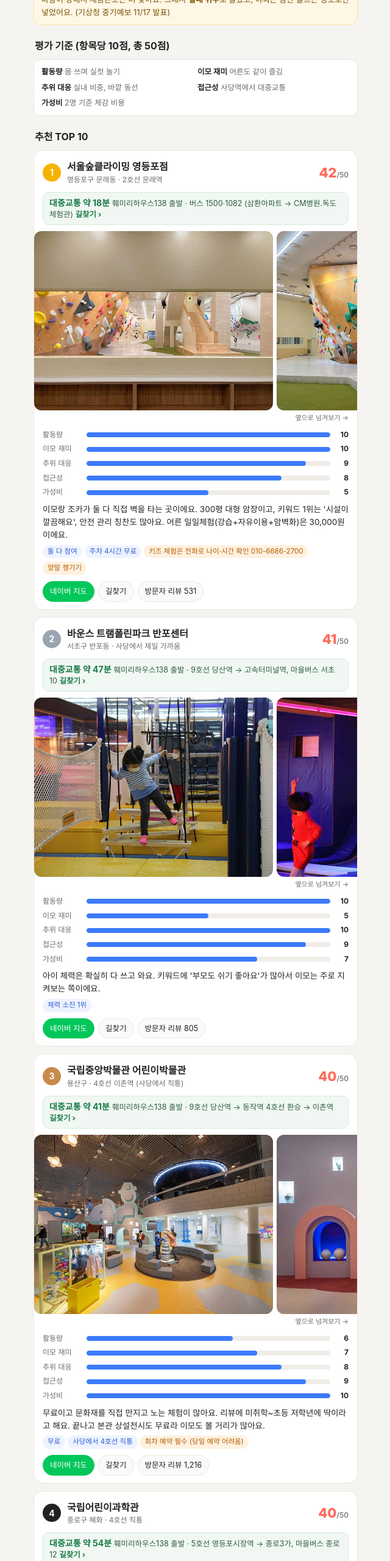
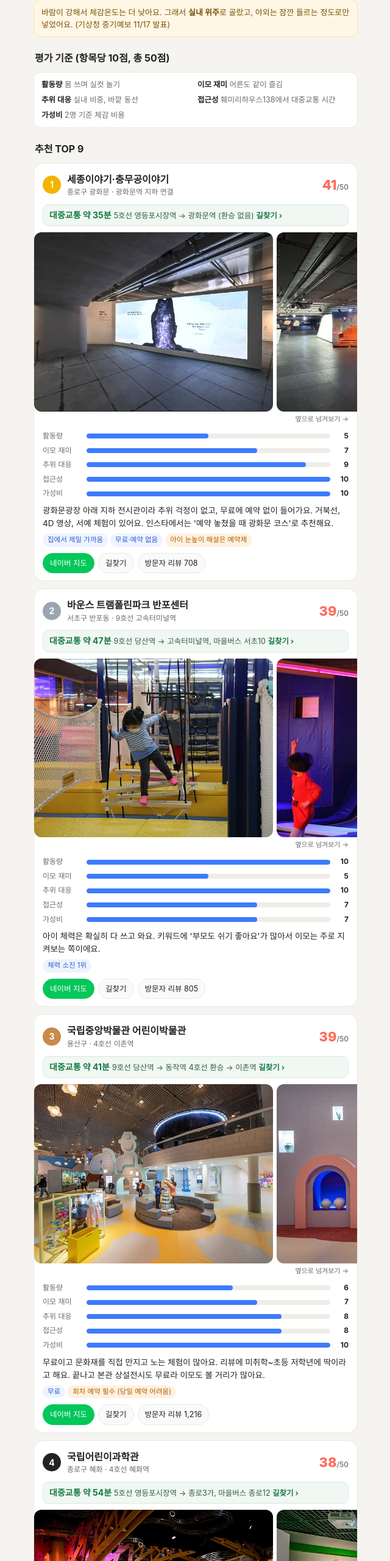
Before and after one commit to Weilkod/weekend-kids-outing, a plain HTML site: page index.html in a window 1280 px wide. Shown: the part 200-2760 px from the top of the page at 61% size, without its empty margins (319-959 px from the left). Drawn offline with Linux system fonts and the light colour scheme.

Commit message:
훼미리하우스138 출발 기준으로 변경, 클라이밍 제외

```diff
--- a/index.html
+++ b/index.html
@@ -3,8 +3,8 @@
 <head>
 <meta charset="utf-8">
 <meta name="viewport" content="width=device-width, initial-scale=1, viewport-fit=cover">
-<title>이모랑 조카 주말 나들이 TOP 10 (11/21~22)</title>
-<meta name="description" content="7살 활동파 여자아이 + 31살 이모, 한파 주말 서울 실내 나들이 추천 10곳 점수표">
+<title>이모랑 조카 주말 나들이 TOP 9 (11/21~22)</title>
+<meta name="description" content="7살 활동파 여자아이 + 31살 이모, 한파 주말 서울 실내 나들이 추천 9곳 점수표">
 <style>
 :root{--bg:#f6f4f1;--card:#fff;--ink:#222;--sub:#6b6b6b;--line:#ebe7e2;--accent:#ff6b5b;--accent2:#3d7bfd;--good:#22a06b;--warn:#e8890c}
 *{box-sizing:border-box}
@@ -59,7 +59,7 @@ a{color:var(--accent2)}
 <div class="wrap">
 <header>
   <h1>이모랑 조카, 이번 주말 어디 갈까?</h1>
-  <p>7살 활동파 여자아이 + 31살 이모 · 사당역 출발 기준 · 인스타그램 + 네이버 플레이스 조사</p>
+  <p>7살 활동파 여자아이 + 31살 이모 · 훼미리하우스138(당산동) 출발 기준 · 인스타그램 + 네이버 플레이스 조사</p>
   <div class="weather">
     <div class="wday"><b>토 11/21</b>맑음 · -4 / 2℃</div>
     <div class="wday"><b>일 11/22</b>맑음 · -4 / 5℃</div>
@@ -73,40 +73,38 @@ a{color:var(--accent2)}
   <div><b>활동량</b> 몸 쓰며 실컷 놀기</div>
   <div><b>이모 재미</b> 어른도 같이 즐김</div>
   <div><b>추위 대응</b> 실내 비중, 바깥 동선</div>
-  <div><b>접근성</b> 사당역에서 대중교통</div>
+  <div><b>접근성</b> 훼미리하우스138에서 대중교통 시간</div>
   <div><b>가성비</b> 2명 기준 체감 비용</div>
 </div>
 
-<h2>추천 TOP 10</h2>
+<h2>추천 TOP 9</h2>
 <div id="list"></div>
 
 <h2>추천 코스</h2>
-<div class="course"><b>가까이 짧게</b><p>바운스 반포에서 2~3시간 → 압구정로데오 <a href="https://map.naver.com/p/entry/place/2092510977">벤슨 크리머리</a>. 인스타에 "7살 딸 취향 저격"이라는 <a href="https://www.instagram.com/p/DeS9fIbzPQY/">아이스크림 만들기 후기</a>가 있어요. 체험은 아직 하는지 가기 전에 확인하세요.</p></div>
-<div class="course"><b>예약 없이 광화문 코스 (무료)</b><p>세종이야기·충무공이야기 → 세종문화회관 지하 케이컰처어트랙션(무료) → 광화문 점심. 대부분 지하로 이동해요.</p></div>
-<div class="course"><b>이모랑 같이 몸 쓰는 코스</b><p>서울숲클라이밍 영등포점 체험강습 → 문래창작촌 카페. 가기 전에 키즈 체험 가능 나이와 시간을 전화로 꼭 확인하세요.</p></div>
+<div class="course"><b>체력 소진 + 디저트</b><p>바운스 반포에서 2~3시간 → 압구정로데오 <a href="https://map.naver.com/p/entry/place/2092510977">벤슨 크리머리</a>. 인스타에 "7살 딸 취향 저격"이라는 <a href="https://www.instagram.com/p/DeS9fIbzPQY/">아이스크림 만들기 후기</a>가 있어요. 체험은 아직 하는지 가기 전에 확인하세요.</p></div>
+<div class="course"><b>예약 없이 광화문 코스 (무료, 제일 가까움)</b><p>5호선 영등포시장역에서 한 번에 광화문역. 세종이야기·충무공이야기 → 세종문화회관 지하 케이컰처어트랙션(무료) → 광화문 점심. 대부분 지하로 이동해요.</p></div>
 <div class="course"><b>돈 덜 쓰는 코스</b><p>국립어린이과학관 (주말엔 예매 필수) → 대학로 점심.</p></div>
-<div class="course"><b>사당에서 제일 빨리</b><p>4호선 타고 대공원역 국립과천과학관. 이번 주말은 체험관(과학탐구관)이 쉬니까 자연사관, 천체투영관, 곤충생태관 위주로 보세요.</p></div>
+<div class="course"><b>큰 과학관 코스</b><p>9호선 당산역 → 동작역 4호선 환승 → 대공원역 국립과천과학관. 이번 주말은 체험관(과학탐구관)이 쉬니까 자연사관, 천체투영관, 곤충생태관 위주로 보세요.</p></div>
 
 <footer>
 대중교통 시간은 훼미리하우스138(영등포구 버드나루로17길 2)에서 출발하는 네이버 지도 최적 경로 기준이에요(도보 포함, 11/18 조회). 주말엔 배차가 달라 몇 분 차이 날 수 있어요.<br>
 점수는 네이버 플레이스 방문자 리뷰·키워드, 인스타그램 10~11월 인기 게시물, 공식 공지를 보고 매긴 상대 점수예요. 리뷰 수는 2026.11.18 기준이에요. 사진 출처: 네이버 플레이스.<br>
-예약이 필요한 곳(중앙박물관 어린이박물관, 키자니아, 상상나라, 어린이과학관, 클라이밍 키즈체험)은 출발 전에 남은 자리를 꼭 확인하세요.<br>
+예약이 필요한 곳(중앙박물관 어린이박물관, 키자니아, 상상나라, 어린이과학관)은 출발 전에 남은 자리를 꼭 확인하세요.<br>
 서울시청 지하 서울갤러리(무료)도 인기인데, 겨울철엔 일요일에 쉰다는 게시물이 있어서 순위에서는 뺐어요.
 </footer>
 </div>
 
 <script>
 const P=[
- {n:"서울숲클라이밍 영등포점",img:"climb",tt:"18분",tr:"버스 1500·1082 (삼환아파트 → CM병원.독도체험관)",a:"영등포구 문래동 · 2호선 문래역",id:"1013096161",s:[10,10,9,8,5],rv:"531",d:"이모랑 조카가 둘 다 직접 벽을 타는 곳이에요. 300평 대형 암장이고, 키워드 1위는 '시설이 깔끔해요', 안전 관리 칭찬도 많아요. 어른 일일체험(강습+자유이용+암벽화)은 30,000원이에요.",t:["둘 다 참여","주차 4시간 무료"],w:["키즈 체험은 전화로 나이·시간 확인 010-6686-2700","양말 챙기기"]},
- {n:"바운스 트램폴린파크 반포센터",img:"bounce",tt:"47분",tr:"9호선 당산역 → 고속터미널역, 마을버스 서초10",a:"서초구 반포동 · 사당에서 제일 가까움",id:"589845285",s:[10,5,10,9,7],rv:"805",d:"아이 체력은 확실히 다 쓰고 와요. 키워드에 '부모도 쉬기 좋아요'가 많아서 이모는 주로 지켜보는 쪽이에요.",t:["체력 소진 1위"],w:[]},
- {n:"국립중앙박물관 어린이박물관",img:"nmkids",tt:"41분",tr:"9호선 당산역 → 동작역 4호선 환승 → 이촌역",a:"용산구 · 4호선 이촌역 (사당에서 직통)",id:"12207484",s:[6,7,8,9,10],rv:"1,216",d:"무료이고 문화재를 직접 만지고 노는 체험이 많아요. 리뷰에 미취학~초등 저학년에 딱이라고 해요. 끝나고 본관 상설전시도 무료라 이모도 볼 거리가 많아요.",t:["무료","사당에서 4호선 직통"],w:["회차 예약 필수 (당일 예약 어려움)"]},
- {n:"국립어린이과학관",img:"kidsci",tt:"54분",tr:"5호선 영등포시장역 → 종로3가, 마을버스 종로12",a:"종로구 혜화 · 4호선 직통",id:"11796217",s:[7,6,9,8,10],rv:"733",d:"리뷰 기준 0~7세 무료, 어른 2,000원. 로봇쇼 칭찬이 많아요. 대학로 코스로 묶기 좋아요.",t:["초저가"],w:["주말 예매 필수"]},
- {n:"국립과천과학관",img:"gwacheon",tt:"48분",tr:"9호선 당산역 → 동작역 4호선 환승 → 대공원역",a:"과천 · 4호선 대공원역",id:"12965666",s:[5,7,8,10,10],rv:"7,680",d:"사당에서 금방 가요. 입장료 어른 4,000원, 7~19세 2,000원. 자연사관, 천체투영관, 곤충생태관은 정상 운영해요.",t:["가장 가까운 대형 과학관"],w:["체험관(과학탐구관) 11/16~23 휴관, 11/24 재개관"]},
- {n:"세종이야기·충무공이야기",img:"sejong",tt:"35분",tr:"5호선 영등포시장역 → 광화문역 (환승 없음)",c:4,a:"종로구 광화문 · 광화문역 지하 연결",id:"19801532",s:[5,7,9,7,10],rv:"708",d:"광화문광장 아래 지하 전시관이라 추위 걱정이 없고, 무료에 예약 없이 들어가요. 거북선, 4D 영상, 서예 체험이 있어요. 인스타에서는 '예약 놓쳤을 때 광화문 코스'로 추천해요.",t:["무료·예약 없음"],w:["아이 눈높이 해설은 예약제"]},
- {n:"서울상상나라",img:"sangsang",tt:"1시간 5분",tr:"5호선 영등포시장역 → 군자역 (환승 없음)",a:"광진구 어린이대공원 · 7호선",id:"31949741",s:[8,5,8,7,9],rv:"3,861",d:"몸 쓰는 체험이 많고 저렴해요. 최근 1층 전시를 새로 바꿨다는 후기가 있어요.",t:["체험형"],w:["관람 2주 전 0시부터 예약 (예약자 우선 입장)"]},
- {n:"키자니아 서울",img:"kidzania",tt:"1시간",tr:"9호선 당산역 → 종합운동장역 2호선 환승 → 잠실역",a:"송파구 잠실 · 롯데월드몰",id:"13028779",s:[7,5,10,8,4],rv:"3,461",d:"7살에게 딱 맞는 직업체험. 대신 이모는 대부분 지켜보기만 해요.",t:["7살 맞춤"],w:["주말 1부/2부 운영"]},
- {n:"서대문자연사박물관",img:"sdm",tt:"46분",tr:"버스 761 → 163 환승",a:"서대문구 연희동 · 버스 필요",id:"11620547",s:[4,7,8,6,9],rv:"3,417",d:"공룡·동물 좋아하면 추천. 어른 후기도 좋은데 활동파 아이에겐 조금 정적이에요.",t:["공룡"],w:[]},
- {n:"서울식물원",img:"botanic",tt:"37분",tr:"9호선 당산역 → 양천향교역",a:"강서구 마곡 · 9호선 마곡나루역",id:"1932878505",s:[4,8,7,6,9],rv:"9,572",d:"온실 안은 따뜻하고 사진이 잘 나와서 이모 만족도가 높아요. 뛰어놀 거리는 적어요.",t:["사진 맛집"],w:[]}
+ {n:"세종이야기·충무공이야기",img:"sejong",tt:"35분",tr:"5호선 영등포시장역 → 광화문역 (환승 없음)",c:4,a:"종로구 광화문 · 광화문역 지하 연결",id:"19801532",s:[5,7,9,10,10],rv:"708",d:"광화문광장 아래 지하 전시관이라 추위 걱정이 없고, 무료에 예약 없이 들어가요. 거북선, 4D 영상, 서예 체험이 있어요. 인스타에서는 '예약 놓쳤을 때 광화문 코스'로 추천해요.",t:["집에서 제일 가까움","무료·예약 없음"],w:["아이 눈높이 해설은 예약제"]},
+ {n:"바운스 트램폴린파크 반포센터",img:"bounce",tt:"47분",tr:"9호선 당산역 → 고속터미널역, 마을버스 서초10",a:"서초구 반포동 · 9호선 고속터미널역",id:"589845285",s:[10,5,10,7,7],rv:"805",d:"아이 체력은 확실히 다 쓰고 와요. 키워드에 '부모도 쉬기 좋아요'가 많아서 이모는 주로 지켜보는 쪽이에요.",t:["체력 소진 1위"],w:[]},
+ {n:"국립중앙박물관 어린이박물관",img:"nmkids",tt:"41분",tr:"9호선 당산역 → 동작역 4호선 환승 → 이촌역",a:"용산구 · 4호선 이촌역",id:"12207484",s:[6,7,8,8,10],rv:"1,216",d:"무료이고 문화재를 직접 만지고 노는 체험이 많아요. 리뷰에 미취학~초등 저학년에 딱이라고 해요. 끝나고 본관 상설전시도 무료라 이모도 볼 거리가 많아요.",t:["무료"],w:["회차 예약 필수 (당일 예약 어려움)"]},
+ {n:"국립어린이과학관",img:"kidsci",tt:"54분",tr:"5호선 영등포시장역 → 종로3가, 마을버스 종로12",a:"종로구 혜화 · 4호선 혜화역",id:"11796217",s:[7,6,9,6,10],rv:"733",d:"리뷰 기준 0~7세 무료, 어른 2,000원. 로봇쇼 칭찬이 많아요. 대학로 코스로 묶기 좋아요.",t:["초저가"],w:["주말 예매 필수"]},
+ {n:"국립과천과학관",img:"gwacheon",tt:"48분",tr:"9호선 당산역 → 동작역 4호선 환승 → 대공원역",a:"과천 · 4호선 대공원역",id:"12965666",s:[5,7,8,7,10],rv:"7,680",d:"9호선 타고 동작역에서 4호선으로 갈아타면 돼요. 입장료 어른 4,000원, 7~19세 2,000원. 자연사관, 천체투영관, 곤충생태관은 정상 운영해요.",t:["대형 과학관"],w:["체험관(과학탐구관) 11/16~23 휴관, 11/24 재개관"]},
+ {n:"서울식물원",img:"botanic",tt:"37분",tr:"9호선 당산역 → 양천향교역",a:"강서구 마곡 · 9호선 마곡나루역",id:"1932878505",s:[4,8,7,9,9],rv:"9,572",d:"온실 안은 따뜻하고 사진이 잘 나와서 이모 만족도가 높아요. 뛰어놀 거리는 적어요.",t:["사진 맛집"],w:[]},
+ {n:"서대문자연사박물관",img:"sdm",tt:"46분",tr:"버스 761 → 163 환승",a:"서대문구 연희동 · 버스 필요",id:"11620547",s:[4,7,8,7,9],rv:"3,417",d:"공룡·동물 좋아하면 추천. 어른 후기도 좋은데 활동파 아이에겐 조금 정적이에요.",t:["공룡"],w:[]},
+ {n:"서울상상나라",img:"sangsang",tt:"1시간 5분",tr:"5호선 영등포시장역 → 군자역 (환승 없음)",a:"광진구 어린이대공원 · 5호선 군자역",id:"31949741",s:[8,5,8,4,9],rv:"3,861",d:"몸 쓰는 체험이 많고 저렴해요. 최근 1층 전시를 새로 바꿨다는 후기가 있어요.",t:["체험형"],w:["관람 2주 전 0시부터 예약 (예약자 우선 입장)"]},
+ {n:"키자니아 서울",img:"kidzania",tt:"1시간",tr:"9호선 당산역 → 종합운동장역 2호선 환승 → 잠실역",a:"송파구 잠실 · 롯데월드몰",id:"13028779",s:[7,5,10,5,4],rv:"3,461",d:"7살에게 딱 맞는 직업체험. 대신 이모는 대부분 지켜보기만 해요.",t:["7살 맞춤"],w:["주말 1부/2부 운영"]}
 ];
 const XY={"climb":["126.8996738","37.5175164"],"bounce":["127.0111953","37.5023401"],"nmkids":["126.9782843","37.5239816"],"kidsci":["126.9974093","37.5822001"],"gwacheon":["127.0057724","37.4382479"],"sejong":["126.9761683","37.5718479"],"sangsang":["127.0775678","37.5506423"],"kidzania":["127.0965726","37.5109098"],"sdm":["126.9376125","37.5765663"],"botanic":["126.8350312","37.5694189"]};
 const S0="3zeJcq,2AKpOU,%ED%9B%BC%EB%AF%B8%EB%A6%AC%ED%95%98%EC%9A%B0%EC%8A%A4138,,ADDRESS_POI";
@@ -116,7 +114,7 @@ document.getElementById("list").innerHTML=P.map((p,i)=>{
  const url="https://map.naver.com/p/entry/place/"+p.id;
  const dir=`https://map.naver.com/p/directions/${S0}/${XY[p.img][0]},${XY[p.img][1]},${encodeURIComponent(p.n)},${p.id},PLACE_POI/-/transit`;
  return `<div class="card r${i+1}"><div class="top"><div class="rank">${i+1}</div><div class="name"><a href="${url}">${p.n}</a><small>${p.a}</small></div><div class="total">${tot}<span>/50</span></div></div>
- <div class="trip"><b>대중교통 약 ${p.tt}</b>훼미리하우스138 출발 · ${p.tr} <a href="${dir}">길찾기 &rsaquo;</a></div>
+ <div class="trip"><b>대중교통 약 ${p.tt}</b>${p.tr} <a href="${dir}">길찾기 &rsaquo;</a></div>
  <div class="gal">${Array.from({length:p.c||5},(_,i)=>i+1).map(k=>`<img src="images/${p.img}${k}.jpg" alt="${p.n} 사진 ${k}" loading="lazy">`).join("")}</div><p class="gal-hint">옆으로 넘겨보기 &rarr;</p>
  <div class="bars">${p.s.map((v,j)=>`<div class="bar"><span>${L[j]}</span><div class="track"><div class="fill" style="width:${v*10}%"></div></div><em>${v}</em></div>`).join("")}</div>
  <p class="desc">${p.d}</p>
```
